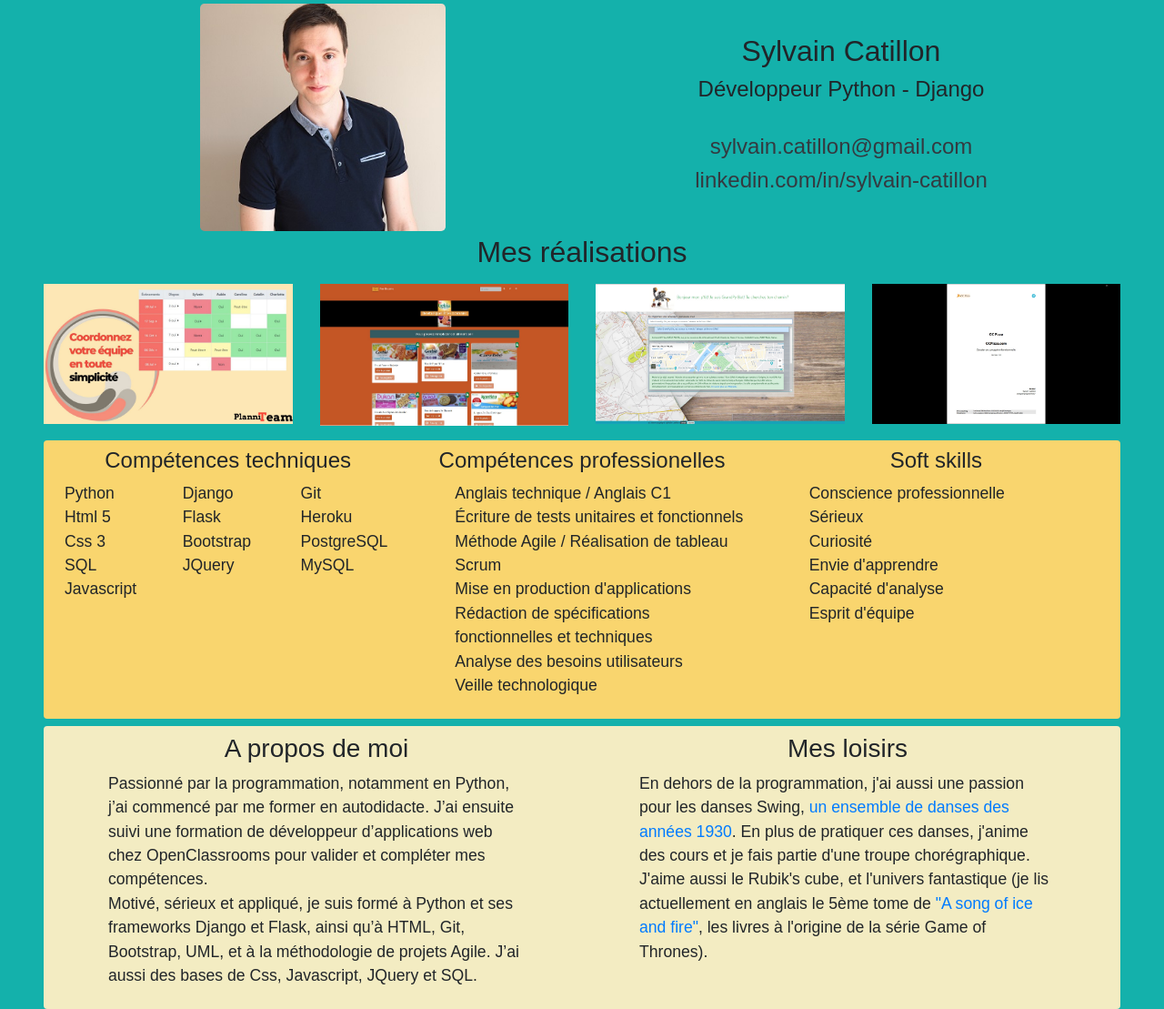
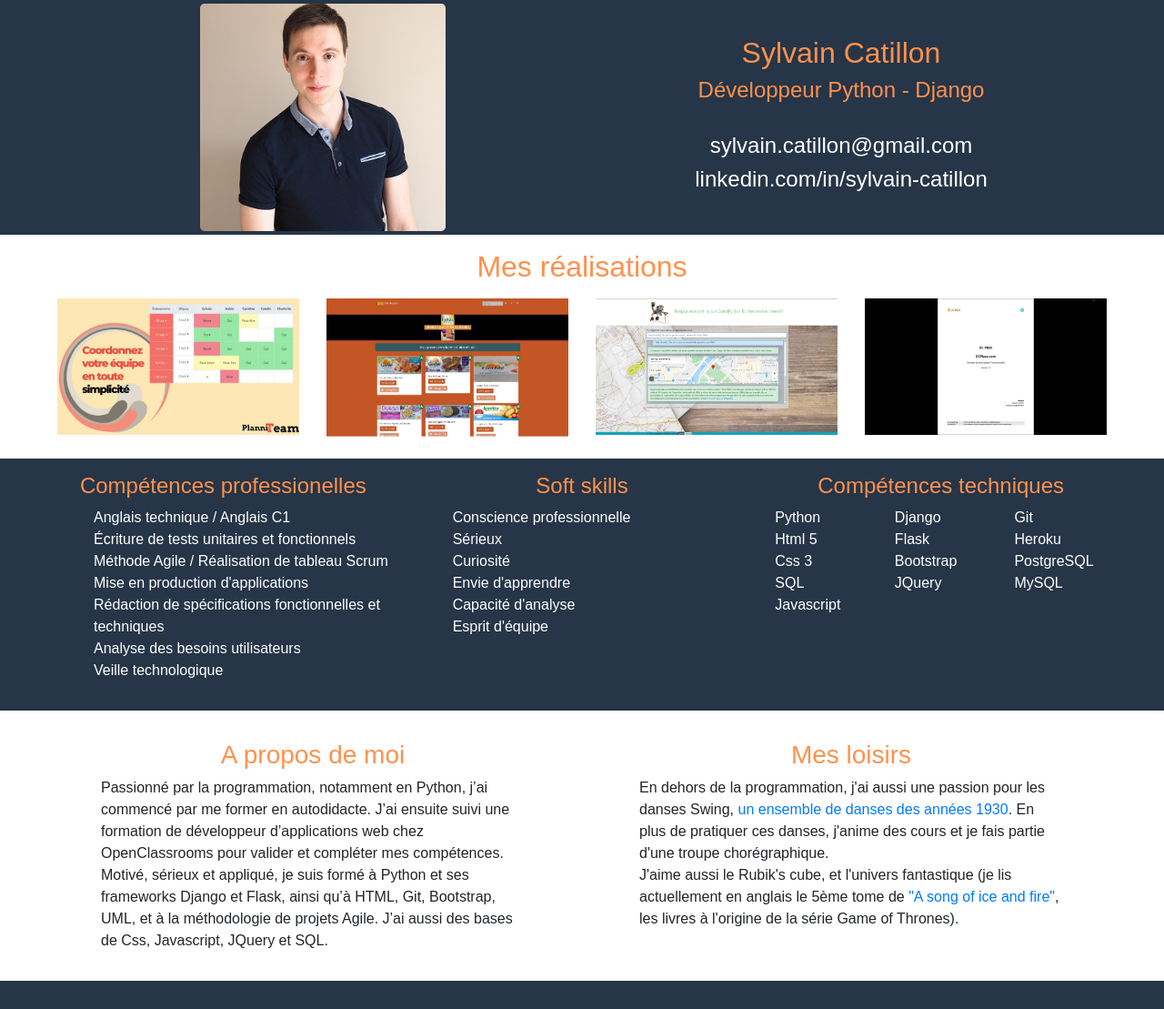
Before and after one commit to SylvainCatillon/Book, a Flask app: page / in a window 1280 px wide. Shown: the whole page at 91% size. After the commit the page ends 1078 px from the top, so only its background shows below. Run offline with Flask 2, Linux system fonts and the light colour scheme; some libraries are stand-ins or nearby versions.

Commit message:
Design changes new file static/css/style.css

```diff
--- /dev/null
+++ b/static/css/style.css
@@ -0,0 +1,46 @@
+body {
+  font-family: Arial, Helvetica, sans-serif;/
+}
+
+li {
+  list-style: none;
+}
+
+.project_caption {
+  position: absolute;
+  top: 0;
+  left: 0;
+  opacity: 0;
+  background: #FFFFFF;
+  cursor: pointer;
+}
+
+.project_caption:hover, .project_caption.active {
+  opacity: 1;
+}
+
+.project_content {
+  display: none;
+  background-color: white;
+}
+
+#profil_section {
+  background-color: #263547;
+}
+
+#profil_section a {
+  color: white;
+}
+
+#profil_img {
+  height: 250px;
+}
+
+#skills_section {
+  background-color: #263547;
+  color: white;
+}
+
+h1, h2, h3, h4, h5 {
+  color: #ff914d;
+}
--- a/templates/index.html
+++ b/templates/index.html
@@ -7,55 +7,14 @@
     <!-- Bootstrap CSS -->
     <link rel="stylesheet" href="https://stackpath.bootstrapcdn.com/bootstrap/4.4.1/css/bootstrap.min.css" integrity="sha384-Vkoo8x4CGsO3+Hhxv8T/Q5PaXtkKtu6ug5TOeNV6gBiFeWPGFN9MuhOf23Q9Ifjh" crossorigin="anonymous">
 
-    <style type="text/css">
-      body {
-        background-color: #14b1ab;
-        font-family: Arial, Helvetica, sans-serif;
-        font-size: 1.1em;
-      }
-
-      li {
-        list-style: none;
-      }
-
-      .project_caption {
-        position: absolute;
-        top: 0;
-        left: 0;
-        text-shadow: 1px 1px grey;
-        opacity: 0;
-        background: #FFFFFF;
-        cursor: pointer;
-      }
-
-      .project_caption:hover, .project_caption.active {
-        opacity: 1;
-      }
-
-      .project_content {
-        display: none;
-        background-color: white;
-      }
-
-      #profil_img {
-        height: 250px;
-      }
-
-      #skills_section {
-        background-color: #f9d56e;
-      }
-
-      #about_section {
-        background-color: #f3ecc2;
-      }
-
-    </style>
+    <link rel="stylesheet" type="text/css" href="{{url_for('static', filename='css/style.css')}}">
 
     <title>Sylvain Catillon</title>
   </head>
   <body>
-  <div class="container">
-    <section class="row text-center justify-content-center">
+    <section id="profil_section">
+    <div class="container">
+      <div class="row text-center justify-content-center">
       <div class="col-12 col-md-6">
         <img id="profil_img" class="rounded-lg m-1" src="{{url_for('static', filename='img/profil.jpg')}}">
       </div>
@@ -63,15 +22,16 @@
         <h2>Sylvain Catillon</h2>
         <h4>Développeur Python - Django</h4>
         <br>
-        <h4><a class="text-dark" href="mailto:sylvain.catillon@gmail.com">sylvain.catillon@gmail.com</a></h4>
-        <h4><a class="text-dark" href="https://www.linkedin.com/in/sylvain-catillon" target="_blank">linkedin.com/in/sylvain-catillon</a></h4>
+        <h4><a href="mailto:sylvain.catillon@gmail.com">sylvain.catillon@gmail.com</a></h4>
+        <h4><a href="https://www.linkedin.com/in/sylvain-catillon" target="_blank">linkedin.com/in/sylvain-catillon</a></h4>
       </div>
+    </div>
+  </div>
     </section>
-  </div>
 
-  <div class="container-fluid px-md-5">
+  <div class="container-fluid">
 
-    <section>
+    <section class="mt-1 mt-md-2 mt-lg-3">
       <h2 class="text-center">Mes réalisations</h2>
       {% for project in projects %}
       <div id="{{project.tag}}_content" class="project_content rounded-lg p-2 mx-lg-5">
@@ -87,7 +47,7 @@
       </div>
       {% endfor %}
 
-      <div class="row">
+      <div class="row px-md-5">
         {% for project in projects %}
         <div class="col-6 col-md-4 col-lg-3 my-2">
           <div class="mx-auto project_button rounded-lg" data-project="{{project.tag}}">
@@ -103,8 +63,31 @@
       </div>
     </section>
 
-    <section id="skills_section" class="row mx-auto mt-2 p-2 rounded">
-        <div class="col">
+    <section id="skills_section" class="row py-3 px-md-5 mt-1 mt-md-2 mt-lg-3">
+        <div class="col-12 col-md-6 col-lg-4">
+          <h4 class="text-center">Compétences professionelles</h4>
+          <ul>
+            <li>Anglais technique / Anglais C1</li>
+            <li>Écriture de tests unitaires et fonctionnels</li>
+            <li>Méthode Agile / Réalisation de tableau Scrum</li>
+            <li>Mise en production d'applications</li>
+            <li>Rédaction de spécifications fonctionnelles et techniques</li>
+            <li>Analyse des besoins utilisateurs</li>
+            <li>Veille technologique</li>
+          </ul>
+        </div>
+        <div class="col-12 col-md-6 col-lg-4">
+          <h4 class="text-center">Soft skills</h4>
+          <ul>
+            <li>Conscience professionnelle</li>
+            <li>Sérieux</li>
+            <li>Curiosité</li>
+            <li>Envie d'apprendre</li>
+            <li>Capacité d'analyse</li>
+            <li>Esprit d'équipe</li>
+          </ul>
+        </div>
+        <div class="col-12 col-lg-4">
           <h4 class="text-center">Compétences techniques</h4>
           <div class="row">
           <ul class="col">
@@ -128,32 +111,9 @@
           </ul>
           </div>
         </div>
-        <div class="col">
-          <h4 class="text-center">Compétences professionelles</h4>
-          <ul>
-            <li>Anglais technique / Anglais C1</li>
-            <li>Écriture de tests unitaires et fonctionnels</li>
-            <li>Méthode Agile / Réalisation de tableau Scrum</li>
-            <li>Mise en production d'applications</li>
-            <li>Rédaction de spécifications fonctionnelles et techniques</li>
-            <li>Analyse des besoins utilisateurs</li>
-            <li>Veille technologique</li>
-          </ul>
-        </div>
-        <div class="col">
-          <h4 class="text-center">Soft skills</h4>
-          <ul>
-            <li>Conscience professionnelle</li>
-            <li>Sérieux</li>
-            <li>Curiosité</li>
-            <li>Envie d'apprendre</li>
-            <li>Capacité d'analyse</li>
-            <li>Esprit d'équipe</li>
-          </ul>
-        </div>
     </section>
 
-    <section id="about_section" class="row mx-auto mt-2 p-2 rounded">
+    <section id="about_section" class="row py-3 px-md-5 mt-1 mt-md-2 mt-lg-3">
     <div class="col-12 col-md-6">
       <h3 class="text-center">A propos de moi</h3>
       <p class="px-md-5">Passionné par la programmation, notamment en Python, j’ai commencé par me former en autodidacte.
```
